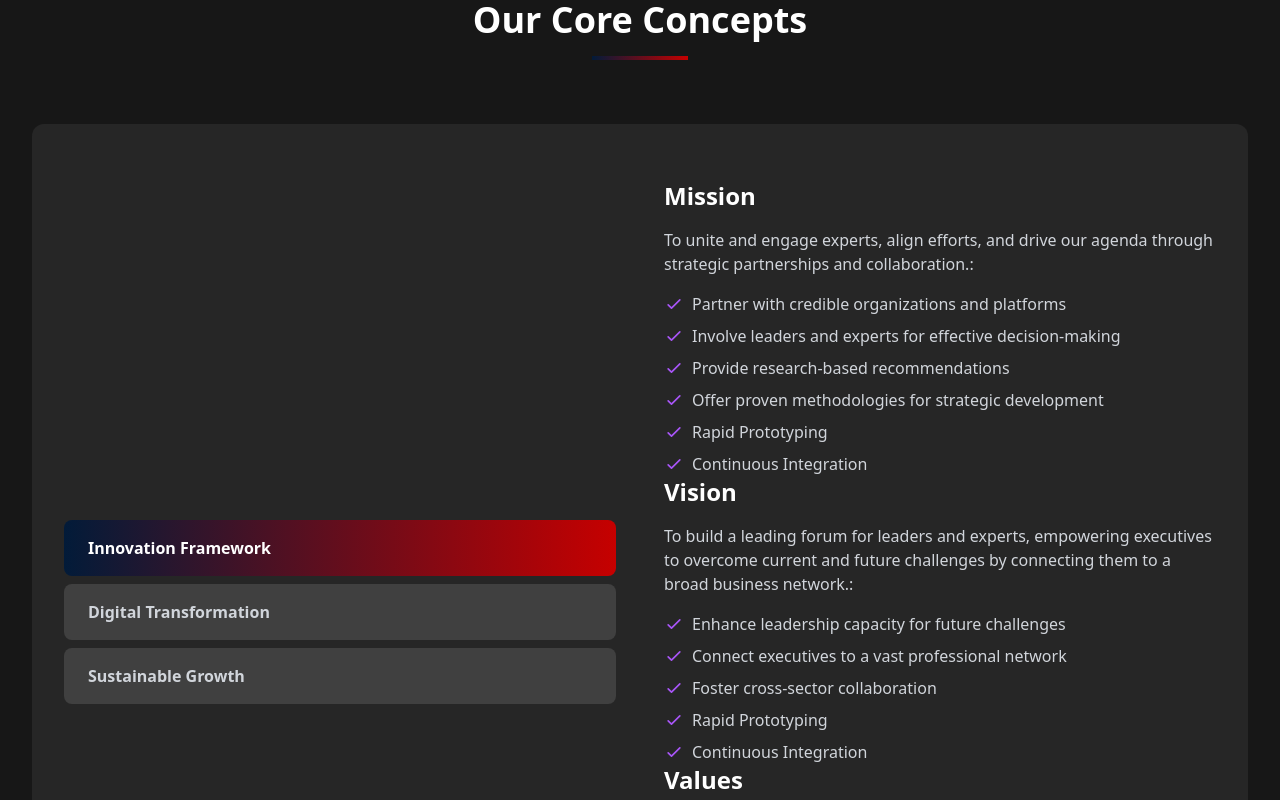
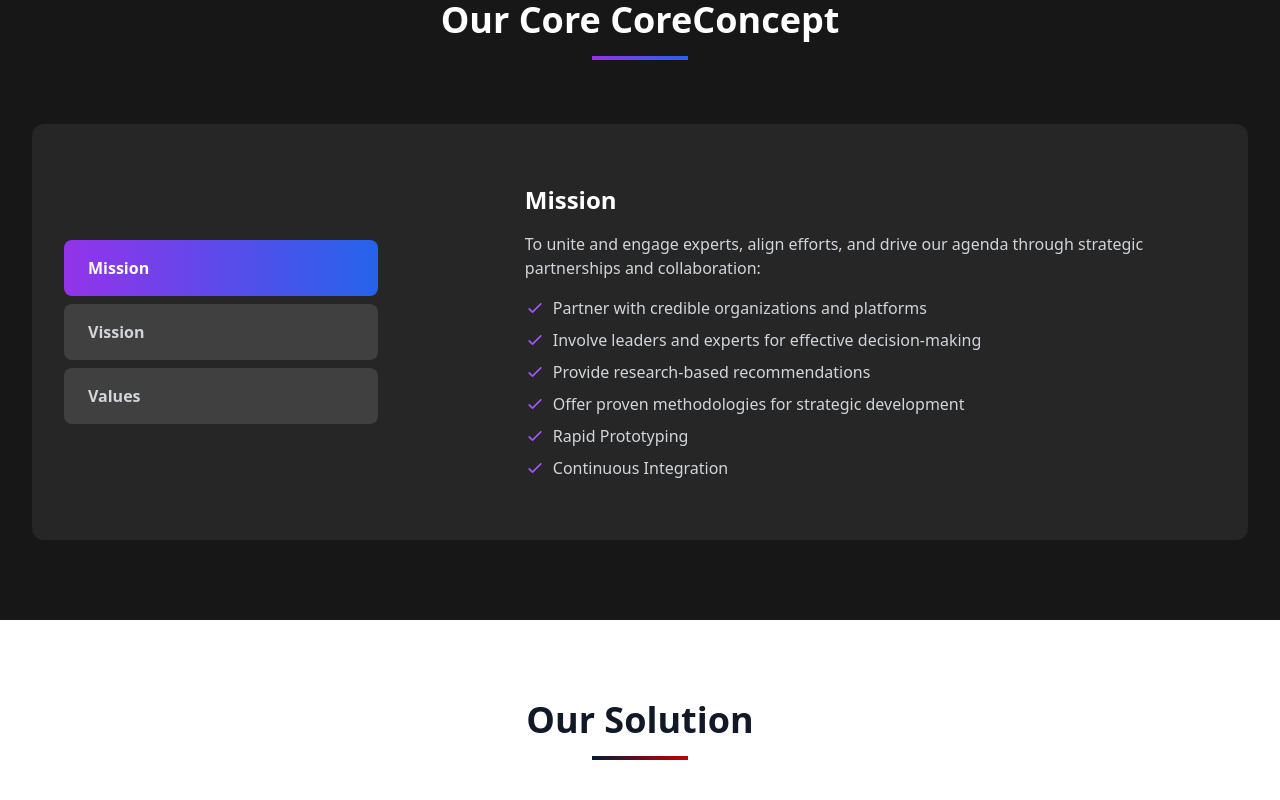
Before and after one commit to AR-Tausif/c-suite-public, a React (Vite) app: page / in a window 1280 px wide. Shown: the part 1160-1960 px from the top of the page. Built offline with nearby package versions, Linux system fonts and the light colour scheme.

Commit message:
layout updated

```diff
--- a/src/components/ConceptCard.tsx
+++ b/src/components/ConceptCard.tsx
@@ -6,12 +6,13 @@ interface IProps extends ComponentType {
     title: string;
     description: string;
     points: string[];
-  };
+  },
+  isHidden: boolean,
 }
-const ConceptCard: FC<IProps> = ({ item }) => {
+const ConceptCard: FC<IProps> = ({ item, isHidden }) => {
   const { title, description, points } = item;
   return (
-    <div className="concept-content active" data-tab="1">
+    <div className={`concept-content ${isHidden ? "hidden" : "block"}`} data-tab="1">
       <h3 className="text-2xl font-bold text-white mb-4">{title}</h3>
       <p className="text-gray-300">{description}:</p>
       <ul className="mt-4 space-y-2 text-gray-300">
--- a/src/components/CoreConcept.tsx
+++ b/src/components/CoreConcept.tsx
@@ -1,90 +1,132 @@
-
-import ConceptCard from "./ConceptCard";
+import  { useState, useEffect } from "react";
 
 const CoreConcept = () => {
-  const sections = [
+  // State for active tab
+  const [activeTab, setActiveTab] = useState(1);
+  // State for counter values
+  // eslint-disable-next-line @typescript-eslint/no-unused-vars
+  const [counterValues, setCounterValues] = useState({
+    projectsCompleted: 0,
+    successRate: 0,
+    teamExperts: 0,
+    yearsExperience: 0,
+  });
+
+  // Tab content data
+  const tabContents = [
     {
+      id: 1,
       title: "Mission",
       description:
-        "To unite and engage experts, align efforts, and drive our agenda through strategic partnerships and collaboration.",
-      points: [
+        "To unite and engage experts, align efforts, and drive our agenda through strategic partnerships and collaboration:",
+      items: [
         "Partner with credible organizations and platforms",
         "Involve leaders and experts for effective decision-making",
         "Provide research-based recommendations",
         "Offer proven methodologies for strategic development",
+        "Rapid Prototyping",
+        "Continuous Integration",
       ],
     },
     {
-      title: "Vision",
+      id: 2,
+      title: "Vission",
       description:
-        "To build a leading forum for leaders and experts, empowering executives to overcome current and future challenges by connecting them to a broad business network.",
-      points: [
+        "To build a leading forum for leaders and experts, empowering executives to overcome current and future challenges by connecting them to a broad business network:",
+      items: [
         "Enhance leadership capacity for future challenges",
         "Connect executives to a vast professional network",
         "Foster cross-sector collaboration",
+        "Rapid Prototyping",
+        "Continuous Integration",
       ],
     },
     {
+      id: 3,
       title: "Values",
       description:
-        "Our core values guide our actions and decisions for collective benefit.",
-      points: [
+        "Our core values guide our actions and decisions for collective benefit:",
+      items: [
         "Nation first: Prioritizing national growth",
         "Ethics and Integrity: Upholding honesty and strong principles",
         "Community Development: Contributing to societal progress",
         "Altruism: Acting selflessly for the greater good",
         "Agility: Adapting quickly to change",
+        "Rapid Prototyping",
+        "Continuous Integration",
       ],
     },
   ];
 
+  // Counter animation logic
+  useEffect(() => {
+    const counters = [
+      { target: 250, key: "projectsCompleted" },
+      { target: 98, key: "successRate" },
+      { target: 50, key: "teamExperts" },
+      { target: 15, key: "yearsExperience" },
+    ];
+
+    counters.forEach((counter) => {
+      const increment = counter.target / 200;
+      let currentValue = 0;
+      const interval = setInterval(() => {
+        if (currentValue < counter.target) {
+          currentValue = Math.ceil(currentValue + increment);
+          setCounterValues((prev) => ({
+            ...prev,
+            [counter.key]: currentValue,
+          }));
+        } else {
+          clearInterval(interval);
+        }
+      }, 1);
+    });
+  }, []);
+
   return (
-    <section id="concept" className="py-20 bg-neutral-900">
+    <section className="py-20 bg-neutral-900">
       <div className="max-w-7xl mx-auto px-4 sm:px-6 lg:px-8">
         <div className="text-center mb-16">
           <h2 className="text-4xl font-bold text-white mb-4 animate__animated animate__fadeIn">
-            Our Core Concepts
+            Our Core CoreConcept
           </h2>
-          <div className="w-24 h-1 bg-gradient-to-r from-app_primary to-app_secondary mx-auto"></div>
+          <div className="w-24 h-1 bg-gradient-to-r from-purple-600 to-blue-600 mx-auto"></div>
         </div>
 
-        <div className="">
-          {/* <!-- Left side: Interactive tabs --> */}
-          <div className="bg-neutral-800 rounded-xl p-8 animate__animated animate__fadeInLeft">
-            <div className="grid grid-cols-1 lg:grid-cols-2 gap-12 justify-between items-center">
+        <div className="bg-neutral-800 rounded-xl p-8 min-h-[26rem] flex justify-center items-center animate__animated animate__fadeInLeft">
+          <div className="flex justify-between items-center gap-10">
             <div className="tab-buttons space-y-2">
+              {tabContents.map((tab) => (
                 <button
-                  className="concept-tab w-full text-left px-6 py-4 rounded-lg bg-gradient-to-r from-app_primary to-app_secondary text-white font-semibold transition-all active"
-                  data-tab="1"
+                  key={tab.id}
+                  className={`concept-tab w-full text-left px-6 py-4 rounded-lg ${
+                    activeTab === tab.id
+                      ? "bg-gradient-to-r from-purple-600 to-blue-600 text-white"
+                      : "bg-neutral-700 text-gray-300"
+                  } font-semibold transition-all`}
+                  onClick={() => setActiveTab(tab.id)}
                 >
-                  Innovation Framework
+                  {tab.title}
                 </button>
-                <button
-                  className="concept-tab w-full text-left px-6 py-4 rounded-lg bg-neutral-700 text-gray-300 hover:bg-neutral-600 font-semibold transition-all"
-                  data-tab="2"
-                >
-                  Digital Transformation
-                </button>
-                <button
-                  className="concept-tab w-full text-left px-6 py-4 rounded-lg bg-neutral-700 text-gray-300 hover:bg-neutral-600 font-semibold transition-all"
-                  data-tab="3"
-                >
-                  Sustainable Growth
-                </button>
+              ))}
             </div>
 
-              <div className="tab-content mt-6">
-                {/* <div className="concept-content active" data-tab="1">
+            <div className="tab-content w-[60%]">
+              {tabContents.map((tab) => (
+                <div
+                  key={tab.id}
+                  className={`concept-content ${
+                    activeTab === tab.id ? "" : "hidden"
+                  }`}
+                >
                   <h3 className="text-2xl font-bold text-white mb-4">
-                    Innovation Framework
+                    {tab.title}
                   </h3>
-                  <p className="text-gray-300">
-                    Our innovative approach combines cutting-edge technology
-                    with proven methodologies to deliver exceptional results. We
-                    focus on:
-                  </p>
+                  <p className="text-gray-300">{tab.description}</p>
                   <ul className="mt-4 space-y-2 text-gray-300">
-                    <li className="flex items-center">
+                    {tab.items.map((item, index) => (
+                      <li key={index} className="flex items-center">
                         <svg
                           className="w-5 h-5 mr-2 text-purple-500"
                           fill="none"
@@ -92,171 +134,18 @@ const CoreConcept = () => {
                           viewBox="0 0 24 24"
                         >
                           <path
-                          stroke-linecap="round"
-                          stroke-linejoin="round"
-                          stroke-width="2"
+                            strokeLinecap="round"
+                            strokeLinejoin="round"
+                            strokeWidth="2"
                             d="M5 13l4 4L19 7"
                           />
                         </svg>
-                      Agile Development Process
+                        {item}
                       </li>
-                    <li className="flex items-center">
-                      <svg
-                        className="w-5 h-5 mr-2 text-purple-500"
-                        fill="none"
-                        stroke="currentColor"
-                        viewBox="0 0 24 24"
-                      >
-                        <path
-                          stroke-linecap="round"
-                          stroke-linejoin="round"
-                          stroke-width="2"
-                          d="M5 13l4 4L19 7"
-                        />
-                      </svg>
-                      Rapid Prototyping
-                    </li>
-                    <li className="flex items-center">
-                      <svg
-                        className="w-5 h-5 mr-2 text-purple-500"
-                        fill="none"
-                        stroke="currentColor"
-                        viewBox="0 0 24 24"
-                      >
-                        <path
-                          stroke-linecap="round"
-                          stroke-linejoin="round"
-                          stroke-width="2"
-                          d="M5 13l4 4L19 7"
-                        />
-                      </svg>
-                      Continuous Integration
-                    </li>
-                  </ul>
-                </div> */}
-
-                <ConceptCard item={sections[0]} />
-                <ConceptCard item={sections[1]} />
-                <ConceptCard item={sections[2]} />
-
-                <div className="concept-content hidden" data-tab="2">
-                  <h3 className="text-2xl font-bold text-white mb-4">
-                    Digital Transformation
-                  </h3>
-                  <p className="text-gray-300">
-                    We help organizations evolve in the digital age through:
-                  </p>
-                  <ul className="mt-4 space-y-2 text-gray-300">
-                    <li className="flex items-center">
-                      <svg
-                        className="w-5 h-5 mr-2 text-purple-500"
-                        fill="none"
-                        stroke="currentColor"
-                        viewBox="0 0 24 24"
-                      >
-                        <path
-                          stroke-linecap="round"
-                          stroke-linejoin="round"
-                          stroke-width="2"
-                          d="M5 13l4 4L19 7"
-                        />
-                      </svg>
-                      Cloud Integration
-                    </li>
-                    <li className="flex items-center">
-                      <svg
-                        className="w-5 h-5 mr-2 text-purple-500"
-                        fill="none"
-                        stroke="currentColor"
-                        viewBox="0 0 24 24"
-                      >
-                        <path
-                          stroke-linecap="round"
-                          stroke-linejoin="round"
-                          stroke-width="2"
-                          d="M5 13l4 4L19 7"
-                        />
-                      </svg>
-                      AI Implementation
-                    </li>
-                    <li className="flex items-center">
-                      <svg
-                        className="w-5 h-5 mr-2 text-purple-500"
-                        fill="none"
-                        stroke="currentColor"
-                        viewBox="0 0 24 24"
-                      >
-                        <path
-                          stroke-linecap="round"
-                          stroke-linejoin="round"
-                          stroke-width="2"
-                          d="M5 13l4 4L19 7"
-                        />
-                      </svg>
-                      Process Automation
-                    </li>
+                    ))}
                   </ul>
                 </div>
-
-                <div className="concept-content hidden" data-tab="3">
-                  <h3 className="text-2xl font-bold text-white mb-4">
-                    Sustainable Growth
-                  </h3>
-                  <p className="text-gray-300">
-                    Creating long-term value through:
-                  </p>
-                  <ul className="mt-4 space-y-2 text-gray-300">
-                    <li className="flex items-center">
-                      <svg
-                        className="w-5 h-5 mr-2 text-purple-500"
-                        fill="none"
-                        stroke="currentColor"
-                        viewBox="0 0 24 24"
-                      >
-                        <path
-                          stroke-linecap="round"
-                          stroke-linejoin="round"
-                          stroke-width="2"
-                          d="M5 13l4 4L19 7"
-                        />
-                      </svg>
-                      Scalable Solutions
-                    </li>
-                    <li className="flex items-center">
-                      <svg
-                        className="w-5 h-5 mr-2 text-purple-500"
-                        fill="none"
-                        stroke="currentColor"
-                        viewBox="0 0 24 24"
-                      >
-                        <path
-                          stroke-linecap="round"
-                          stroke-linejoin="round"
-                          stroke-width="2"
-                          d="M5 13l4 4L19 7"
-                        />
-                      </svg>
-                      Resource Optimization
-                    </li>
-                    <li className="flex items-center">
-                      <svg
-                        className="w-5 h-5 mr-2 text-purple-500"
-                        fill="none"
-                        stroke="currentColor"
-                        viewBox="0 0 24 24"
-                      >
-                        <path
-                          stroke-linecap="round"
-                          stroke-linejoin="round"
-                          stroke-width="2"
-                          d="M5 13l4 4L19 7"
-                        />
-                      </svg>
-                      Market Adaptation
-                    </li>
-                  </ul>
-                </div>
-              </div>
+              ))}
             </div>
           </div>
         </div>
--- a/src/components/LeaderCard.tsx
+++ b/src/components/LeaderCard.tsx
@@ -6,7 +6,7 @@ const LeaderCard = () => {
       <div className="relative">
         <img
           className="w-full"
-          src="https://th.bing.com/th/id/R.9da21b344efd0f945a4ce65ea9aaebec?rik=wa21HIx8hvWx0g&pid=ImgRaw&r=0"
+          src="https://ik.imagekit.io/sheryians/courses_gif/undefined-javaas_Large_jY0Wighav__6PygWBZQ.jpeg"
           alt="Leader images"
         />
         {/* <span className="absolute top-2 right-2 bg-gray-700 text-xs text-white px-2 py-1 rounded-md uppercase font-bold">
```
Lines whose indentation alone changed are shown as unchanged.
